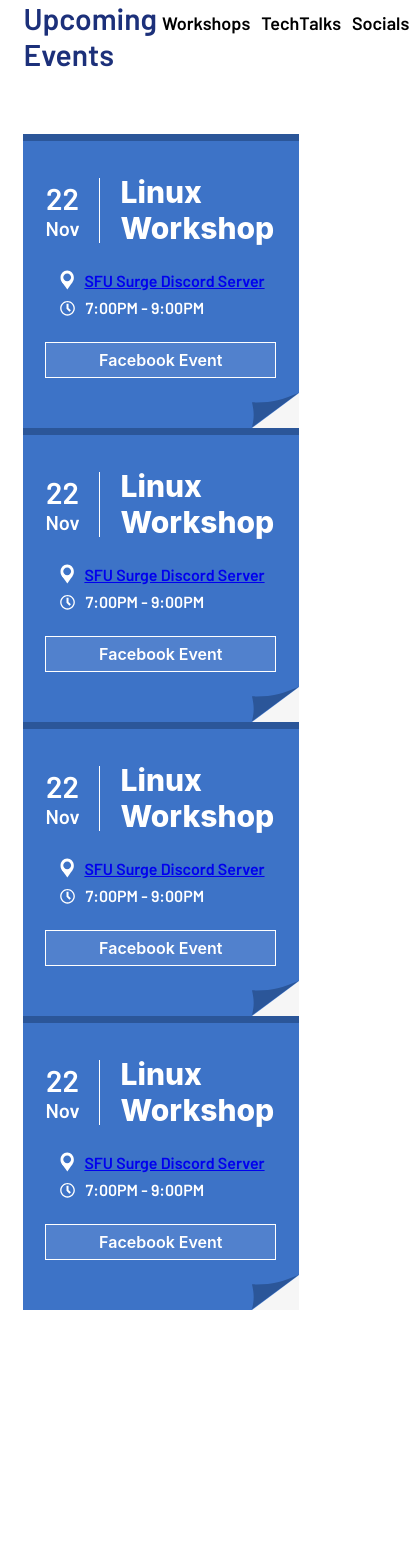
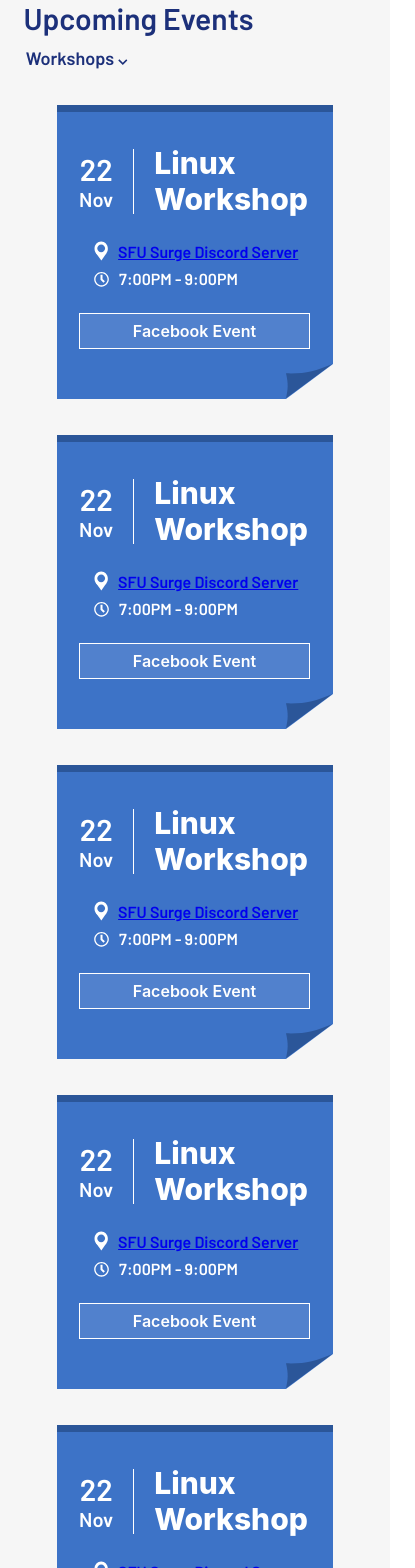
Before and after one commit to sfusurge/surge_website, a React (Create React App) app: page /path in a window 390 px wide. Shown: the top 1568 px of the page, 415 px wide, since content can reach past the window. Before the commit the page ends 1310 px from the top, so only its background shows below. Built offline with nearby package versions, Linux system fonts and the light colour scheme.

Commit message:
Mobile and desktop functionality completed

```diff
--- a/src/components/EventSelector.js
+++ b/src/components/EventSelector.js
@@ -2,22 +2,96 @@ import styles from '../css/EventSelector.module.css'
 import useMediaQuery from '../utils/useMediaQuery'
 import allEvents from '../utils/upcomingEvents'
 import UpcomingEvent from './UpcomingEvent'
+import downArrowIcon from '../assets/downArrow.svg'
+import { useState } from 'react'
 
 const EventSelector = props => {
   const isDesktop = useMediaQuery('(min-width: 600px)')
+  const [filter, setFilter] = useState('Workshops')
+  const [listOpen, setListOpen] = useState(false)
+
+  const filterTypes = ['Workshops', 'TechTalks', 'Socials']
 
   return (
-    <div className={styles.container}>
-      <div className={styles.titleSection}>
+    <div
+      className={styles.container}
+      style={isDesktop ? { paddingBottom: '119px' } : { paddingBottom: '72px' }}
+    >
+      <div
+        className={isDesktop ? styles.titleSection : styles.mobileTitleSection}
+      >
         <p className={styles.title}>Upcoming Events</p>
+        {isDesktop ? (
           <div className={styles.filter}>
-          <button className={styles.filterText}>Workshops</button>
-          <button className={styles.filterText}>TechTalks</button>
-          <button className={styles.filterText}>Socials</button>
+            {filterTypes.map((filterType, i) => (
+              <button
+                className={styles.filterText}
+                style={
+                  filter === filterType
+                    ? { fontWeight: '800' }
+                    : { fontWeight: '600' }
+                }
+                onClick={() => {
+                  setFilter(filterType)
+                }}
+              >
+                {filterType}
+              </button>
+            ))}
           </div>
+        ) : (
+          <div className={styles.listGroup}>
+            {!listOpen ? (
+              <button
+                className={styles.filterText}
+                onClick={() => {
+                  setListOpen(true)
+                }}
+              >
+                {filter} <img src={downArrowIcon} alt={downArrowIcon}></img>
+              </button>
+            ) : (
+              <div className={styles.filterMobile}>
+                {filterTypes.map((filterType, i) => (
+                  <>
+                    <button
+                      className={styles.filterText}
+                      style={
+                        filter === filterType
+                          ? {
+                              backgroundColor: 'var(--color-button-dropdown)',
+                              width: '100%',
+                              padding: 0,
+                              paddingLeft: '5px'
+                            }
+                          : {
+                              backgroundColor: 'var(--color-text-white)',
+                              width: '100%',
+                              padding: 0,
+                              paddingLeft: '5px'
+                            }
+                      }
+                      onClick={() => {
+                        setFilter(filterType)
+                        setListOpen(false)
+                      }}
+                    >
+                      {filterType}
+                    </button>
+                  </>
+                ))}
               </div>
-      <div className={styles.eventsNotes}>
+            )}
+          </div>
+        )}
+      </div>
+      <div
+        className={isDesktop ? styles.eventsNotes : styles.eventsNotesMobile}
+      >
         {allEvents.map((event, i) => (
+          <>
+            {filter === event.filterSetting && (
+              <div className={!isDesktop && styles.notesMargin}>
                 <UpcomingEvent
                   primaryColor={event.primaryColor && event.primaryColor}
                   secondaryColor={event.secondaryColor && event.secondaryColor}
@@ -29,6 +103,9 @@ const EventSelector = props => {
                   link={event.link}
                   fbEvent={event.fbEvent}
                 />
+              </div>
+            )}
+          </>
         ))}
       </div>
     </div>
--- a/src/css/EventSelector.module.css
+++ b/src/css/EventSelector.module.css
@@ -1,5 +1,6 @@
 .container {
   padding: 0 6%;
+  background-color: var(--color-background-primary);
 }
 
 .titleSection {
@@ -12,7 +13,6 @@
   margin: 0;
   font: var(--font-body-heading);
   color: var(--color-text-body);
-  margin-bottom: 62px;
 }
 
 .filter {
@@ -30,8 +30,37 @@
   background: none;
   height: inherit;
   margin: 0;
+  color: var(--color-text-body);
   font: 600 30px Barlow;
   padding-left: 2%;
+  text-align: left;
+}
+
+.eventsNotes {
+  margin-top: 62px;
+  display: grid;
+  grid-row-gap: 31px;
+  grid-column-gap: 49px;
+  grid-template-columns: repeat(auto-fit, minmax(340px, 1fr));
+}
+
+.eventsNotesMobile {
+  margin: 0 9%;
+  margin-top: 33px;
+  display: flex;
+  flex-direction: column;
+  align-items: center;
+}
+
+.listGroup {
+  z-index: 1;
+  position: absolute;
+  margin-top: 10px;
+  width: 120px;
+}
+
+.notesMargin {
+  margin-top: 36px;
 }
 
 @media only screen and (max-width: 800px) {
--- a/src/utils/upcomingEvents.js
+++ b/src/utils/upcomingEvents.js
@@ -6,7 +6,8 @@ const upcomingEvent = [
     location: 'SFU Surge Discord Server',
     time: '7:00PM - 9:00PM',
     link: 'https://mail.sfu.ca/owa/#path=/mail',
-    fbEvent: 'https://www.facebook.com/'
+    fbEvent: 'https://www.facebook.com/',
+    filterSetting: 'Workshops'
   },
   {
     title: 'Linux Workshop',
@@ -15,7 +16,8 @@ const upcomingEvent = [
     location: 'SFU Surge Discord Server',
     time: '7:00PM - 9:00PM',
     link: 'https://mail.sfu.ca/owa/#path=/mail',
-    fbEvent: 'https://www.facebook.com/'
+    fbEvent: 'https://www.facebook.com/',
+    filterSetting: 'Workshops'
   },
   {
     title: 'Linux Workshop',
@@ -24,7 +26,8 @@ const upcomingEvent = [
     location: 'SFU Surge Discord Server',
     time: '7:00PM - 9:00PM',
     link: 'https://mail.sfu.ca/owa/#path=/mail',
-    fbEvent: 'https://www.facebook.com/'
+    fbEvent: 'https://www.facebook.com/',
+    filterSetting: 'Workshops'
   },
   {
     title: 'Linux Workshop',
@@ -33,7 +36,58 @@ const upcomingEvent = [
     location: 'SFU Surge Discord Server',
     time: '7:00PM - 9:00PM',
     link: 'https://mail.sfu.ca/owa/#path=/mail',
-    fbEvent: 'https://www.facebook.com/'
+    fbEvent: 'https://www.facebook.com/',
+    filterSetting: 'Workshops'
+  },
+  {
+    title: 'Linux Workshop',
+    day: '22',
+    month: 'Nov',
+    location: 'SFU Surge Discord Server',
+    time: '7:00PM - 9:00PM',
+    link: 'https://mail.sfu.ca/owa/#path=/mail',
+    fbEvent: 'https://www.facebook.com/',
+    filterSetting: 'Workshops'
+  },
+  {
+    title: 'Linux Tech talk',
+    day: '22',
+    month: 'Nov',
+    location: 'SFU Surge Discord Server',
+    time: '7:00PM - 9:00PM',
+    link: 'https://mail.sfu.ca/owa/#path=/mail',
+    fbEvent: 'https://www.facebook.com/',
+    filterSetting: 'TechTalks'
+  },
+  {
+    title: 'Linux Tech talk',
+    day: '22',
+    month: 'Nov',
+    location: 'SFU Surge Discord Server',
+    time: '7:00PM - 9:00PM',
+    link: 'https://mail.sfu.ca/owa/#path=/mail',
+    fbEvent: 'https://www.facebook.com/',
+    filterSetting: 'TechTalks'
+  },
+  {
+    title: 'Linux Tech talk',
+    day: '22',
+    month: 'Nov',
+    location: 'SFU Surge Discord Server',
+    time: '7:00PM - 9:00PM',
+    link: 'https://mail.sfu.ca/owa/#path=/mail',
+    fbEvent: 'https://www.facebook.com/',
+    filterSetting: 'TechTalks'
+  },
+  {
+    title: 'Linux Tech talk',
+    day: '22',
+    month: 'Nov',
+    location: 'SFU Surge Discord Server',
+    time: '7:00PM - 9:00PM',
+    link: 'https://mail.sfu.ca/owa/#path=/mail',
+    fbEvent: 'https://www.facebook.com/',
+    filterSetting: 'TechTalks'
   }
 ]
 
```
Also changed, not shown: src/assets/downArrow.svg (added). Lines whose indentation alone changed are shown as unchanged.
